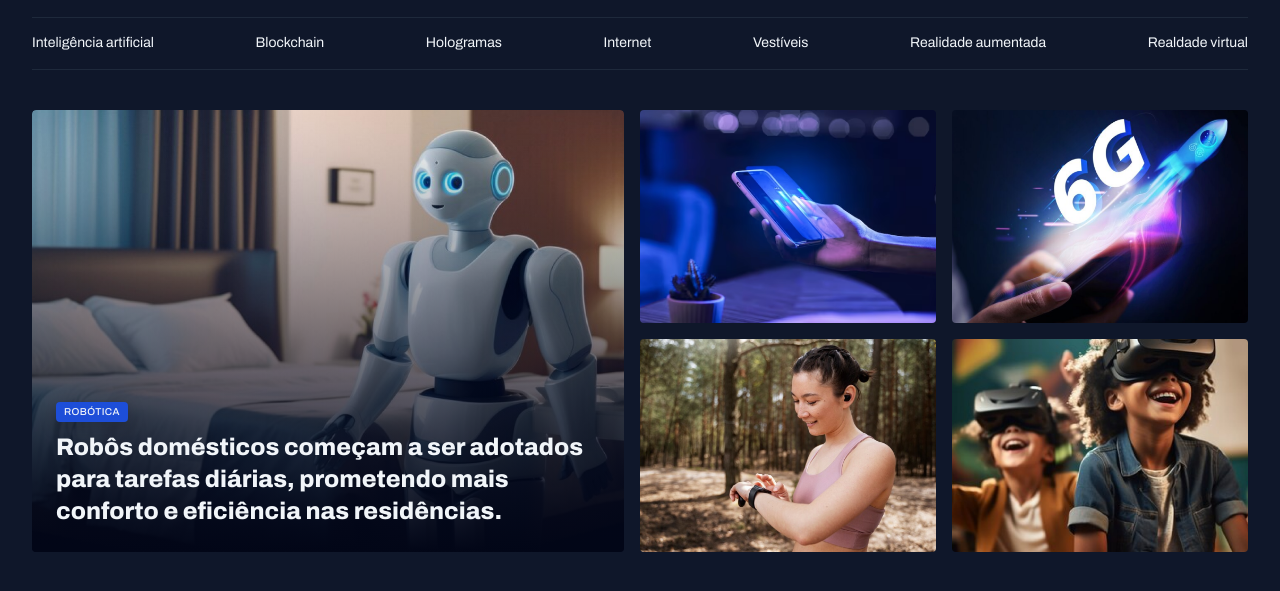
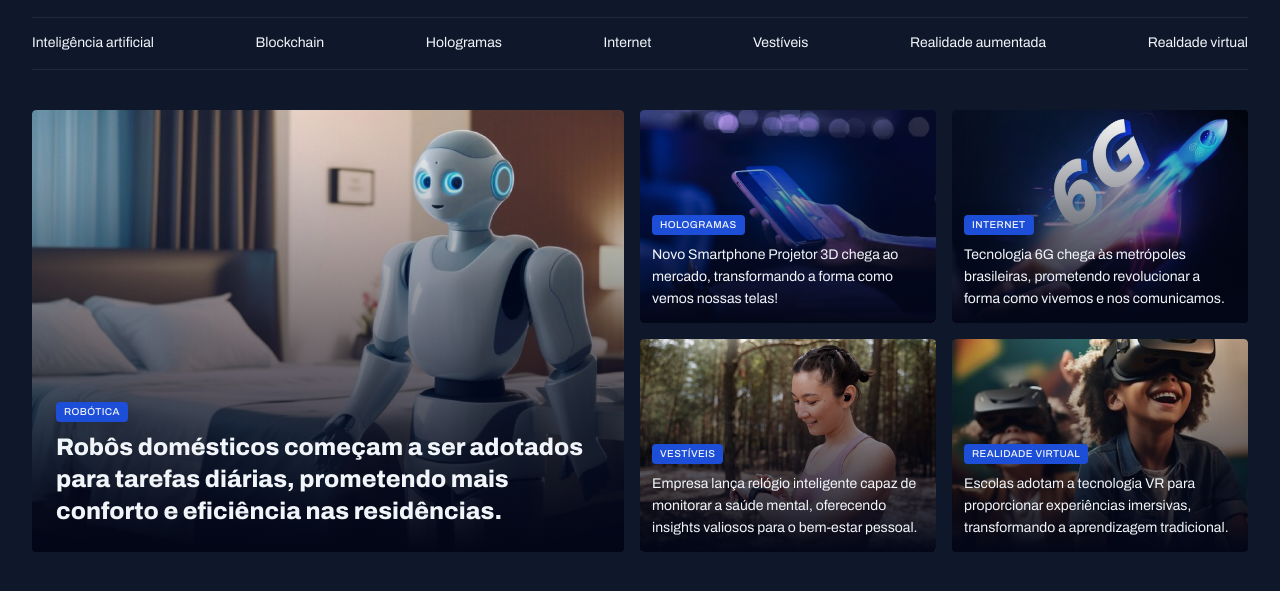
Before and after one commit to JonasDuarte18/Portal-de-noticias, a plain HTML site: page index.html in a window 1280 px wide. Shown: the part 45-636 px from the top of the page. Drawn offline with Linux system fonts and the light colour scheme.

Commit message:
Finalizando a seção destaques

```diff
--- a/index.html
+++ b/index.html
@@ -1,12 +1,12 @@
 <!DOCTYPE html>
 <html lang="pt-BR">
+
 <head>
   <link rel="preconnect" href="https://fonts.googleapis.com" />
   <link rel="preconnect" href="https://fonts.gstatic.com" crossorigin />
   <link
     href="https://fonts.googleapis.com/css2?family=Archivo:ital,wght@0,100..900;1,100..900&family=Poppins:wght@400;700&display=swap"
-      rel="stylesheet"
-    />
+    rel="stylesheet" />
 
   <meta charset="UTF-8" />
   <meta name="viewport" content="width=device-width, initial-scale=1.0" />
@@ -28,10 +28,7 @@
 
       <div>
         <strong>Buscar</strong>
-          <img
-            src="assets/icons/MagnifyingGlass.svg"
-            alt="Ícone de lupa para pesquisa"
-          />
+        <img src="assets/icons/MagnifyingGlass.svg" alt="Ícone de lupa para pesquisa" />
       </div>
     </nav>
 
@@ -61,20 +58,50 @@
       </figure>
 
       <div class="grid grid-cols-2 gap-16">
-          <div>
+        <figure class="card">
           <img src="assets/images/Image 02.png" alt="" />
-          </div>
-          <div>
+
+          <figcaption>
+            <span class="content-tag">Hologramas</span>
+            <h2 class="text-lg">
+              Novo Smartphone Projetor 3D chega ao mercado, transformando a forma como vemos nossas telas!
+            </h2>
+          </figcaption>
+        </figure>
+        <figure class="card">
           <img src="assets/images/Image 03.png" alt="" />
-          </div>
-          <div>
+
+          <figcaption>
+            <span class="content-tag">internet</span>
+            <h2 class="text-lg">
+              Tecnologia 6G chega às metrópoles brasileiras, prometendo revolucionar a forma como vivemos e nos
+              comunicamos. </h2>
+          </figcaption>
+        </figure>
+        <figure class="card">
           <img src="assets/images/Image 04.png" alt="" />
-          </div>
-          <div>
+
+          <figcaption>
+            <span class="content-tag">Vestíveis</span>
+            <h2 class="text-lg">
+              Empresa lança relógio inteligente capaz de monitorar a saúde mental, oferecendo insights valiosos para o
+              bem-estar pessoal. </h2>
+          </figcaption>
+        </figure>
+        <figure class="card">
           <img src="assets/images/Image 05.png" alt="" />
-          </div>
+
+          <figcaption>
+            <span class="content-tag">realidade virtual
+            </span>
+            <h2 class="text-lg">
+              Escolas adotam a tecnologia VR para proporcionar experiências imersivas, transformando a aprendizagem
+              tradicional. </h2>
+          </figcaption>
+        </figure>
       </div>
     </section>
   </main>
 </body>
+
 </html>
--- a/styles/sections.css
+++ b/styles/sections.css
@@ -4,10 +4,12 @@
     object-fit: cover;
     border-radius: 4px;
   }
+
   .card {
     border-radius: 4px;
     overflow: hidden;
     position: relative;
+
     &::before {
       content: "";
       position: absolute;
@@ -20,6 +22,11 @@
       position: absolute;
       bottom: 0;
       padding: 24px;
+
+      &:has(.text-lg) {
+        padding: 12px;
+      }
+
       h2 {
         margin-top: 8px;
       }
```
Lines whose indentation alone changed are shown as unchanged.
